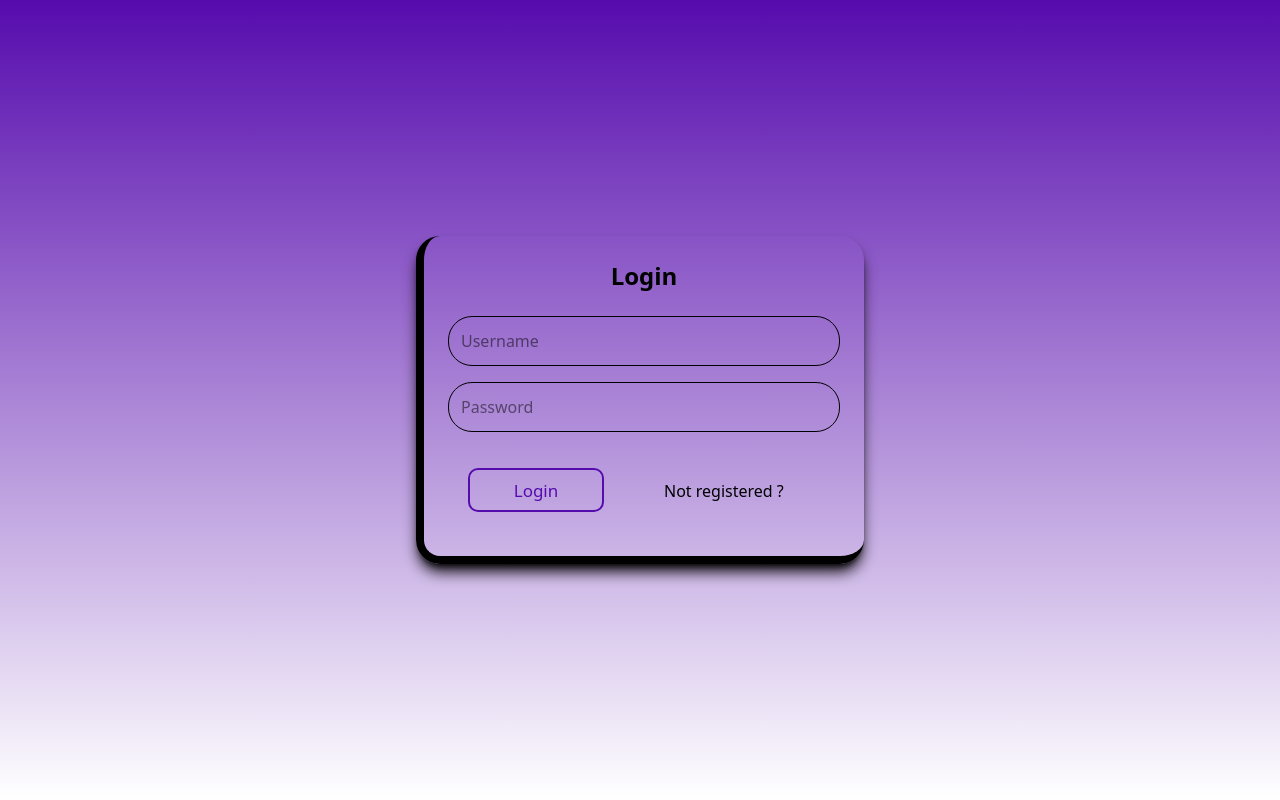
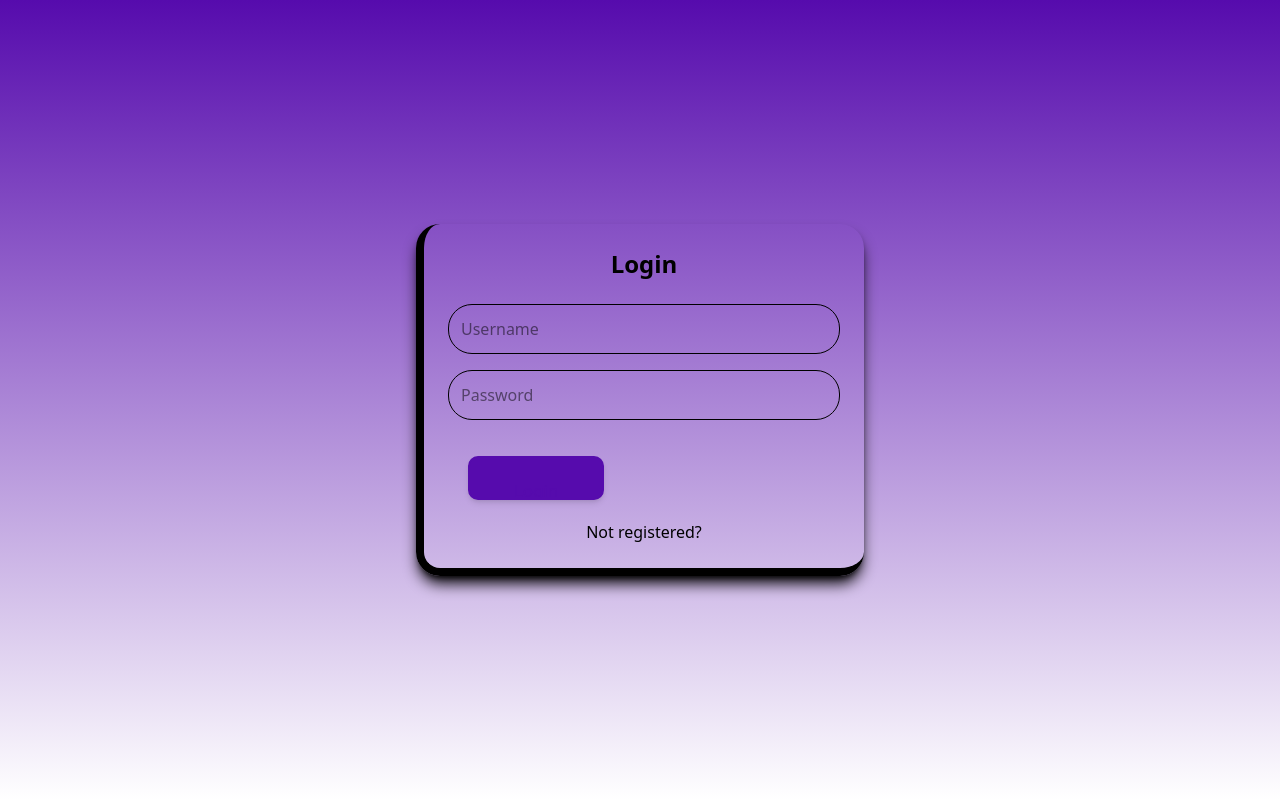
Before and after one commit to kaushik-24/JWT-authentication-system, a React (Vite) app in the folder frontend/: page /login in a window 1280 px wide. Built offline with nearby package versions, Linux system fonts and the light colour scheme; no server answers.

Commit message:
final-2 deployment

```diff
--- a/frontend/src/components/Login.tsx
+++ b/frontend/src/components/Login.tsx
@@ -1,25 +1,33 @@
 import React, { useState } from 'react';
-import axios from 'axios';
-import { Link } from 'react-router-dom';
+import { Link, useNavigate } from 'react-router-dom';
+import { useAuth } from '../context/AuthContext';
 
 const Login: React.FC = () => {
   const [formData, setFormData] = useState({ username: '', password: '' });
+  const [error, setError] = useState<string | null>(null); // Add error state
+  const { login } = useAuth(); // Use AuthContext
+  const navigate = useNavigate(); // Replace window.location.href
+
+  const API_URL = process.env.REACT_APP_API_URL || 'https://task-manager-g9gi.onrender.com';
 
   const handleSubmit = async (e: React.FormEvent) => {
     e.preventDefault();
+    setError(null);
     try {
-      await axios.post('https://task-manager-g9gi.onrender.com/auth/login', formData, { withCredentials: true });
-      window.location.href = '/dashboard';
-    } catch (error) {
-      alert('incorrect username or password');
+      await login(formData.username, formData.password); // Use AuthContext login
+      navigate('/dashboard'); // Navigate client-side
+    } catch (error: any) {
+      setError('Incorrect username or password');
+      console.error('Login error:', error);
     }
   };
 
   return (
-    <div className='flex h-screen justify-center items-center'>
-    <div className='max-w-md mx-auto p-6 border-l-8 border-b-8 shadow-lg shadow-black  rounded-3xl  '>
-      <h2 className='text-2xl font-bold mb-6 text-center'>Login</h2>
-      <form onSubmit={handleSubmit} className='space-y-4'>
+    <div className="flex h-screen justify-center items-center">
+      <div className="max-w-md mx-auto p-6 border-l-8 border-b-8 shadow-lg shadow-black rounded-3xl">
+        <h2 className="text-2xl font-bold mb-6 text-center">Login</h2>
+        {error && <p className="text-red-500 mb-4 text-center">{error}</p>}
+        <form onSubmit={handleSubmit} className="space-y-4">
           <input
             type="text"
             value={formData.username}
@@ -36,8 +44,15 @@ const Login: React.FC = () => {
             className="w-full p-3 border border-black rounded-3xl focus:outline-none focus:ring-2 focus:ring-[#560bad]"
             required
           />
-        <button type="submit">Login</button>
-        <Link to="/register" className='hover:underline hover:text-[#560bad] ml-10'>Not registered ?</Link>
+          <button
+            type="submit"
+            className="w-full bg-[#560bad] text-white p-3 rounded-3xl shadow-md hover:bg-[#3d076f] transition duration-200"
+          >
+            Login
+          </button>
+          <Link to="/register" className="block text-center hover:underline hover:text-[#560bad]">
+            Not registered?
+          </Link>
         </form>
       </div>
     </div>
```
Lines whose indentation alone changed are shown as unchanged.
